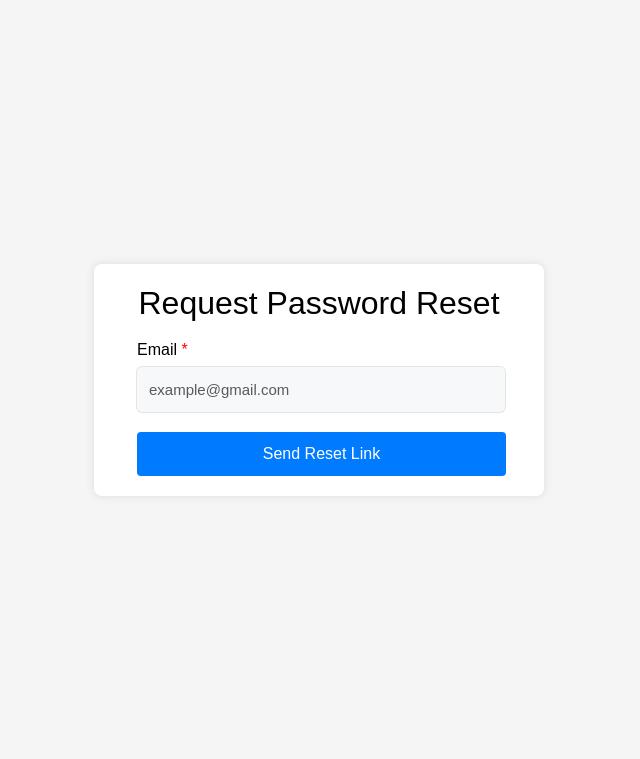
After one commit to cupcake-mastur/EcoWheels, a Flask app: page /request_password_reset in a window 1280 px wide. The commit adds this page. Shown: the top 759 px of the page, without its empty margins (321-961 px from the left). Run offline with Flask 3, Linux system fonts and the light colour scheme; parts of the project's set-up code (start-up, migrations or seed data) failed here and were passed over; some libraries are stand-ins or nearby versions.

Commit message:
add reset_password functions

```diff
--- a/Forms.py
+++ b/Forms.py
@@ -13,9 +13,19 @@ class CustomValidators:
             if not re.match(r'^[0-9]+$', field.data):
                 raise validators.ValidationError('Only numeric characters are allowed.')
 
+class RequestPasswordResetForm(Form):
+    email = EmailField('Email', [validators.DataRequired(), validators.Email(), validators.Length(max=50)])
+
+
+class ResetPasswordForm(Form):
+    password = PasswordField('Password', [validators.DataRequired(), validators.length(min=8, max=30),
+                                          validators.Regexp(regex=re.compile(r'^(?=.*[!@#$%^&*(),.?":{}|<>])'))])
+    confirm_password = PasswordField('Confirm Password', [validators.DataRequired(), validators.length(min=8, max=30),
+                                          validators.Regexp(regex=re.compile(r'^(?=.*[!@#$%^&*(),.?":{}|<>])'))])
+
 
 class CreateUserForm(Form):
-    email = EmailField('Email', [validators.DataRequired(), validators.Email()])
+    email = EmailField('Email', [validators.DataRequired(), validators.Email(), validators.Length(max=50)])
     full_name = StringField('Full Name', validators=[validators.DataRequired()])
     username = StringField('Username', validators=[validators.DataRequired()])
     phone_number = IntegerField('Phone Number', [validators.DataRequired(), validators.NumberRange(min=00000000, max=99999999)])
@@ -26,19 +36,22 @@ class CreateUserForm(Form):
 
 
 class LoginForm(Form):
-    email = EmailField('Email', [validators.DataRequired(), validators.Email()])
-    password = PasswordField('Password', [validators.DataRequired(), validators.length(min=8, max=30)])
+    email = EmailField('Email', [validators.DataRequired(), validators.Email(), validators.Length(max=50)])
+    password = PasswordField('Password', [validators.DataRequired(), validators.length(min=8, max=30),
+                                          validators.Regexp(regex=re.compile(r'^(?=.*[!@#$%^&*(),.?":{}|<>])'))])
 
 
 class UpdateProfileForm(Form):
-    email = EmailField('Email', [validators.DataRequired(), validators.Email()])
+    email = EmailField('Email', [validators.DataRequired(), validators.Email(), validators.Length(max=50)])
     full_name = StringField('Full Name', validators=[validators.DataRequired()])
     username = StringField('Username', validators=[validators.DataRequired()])
     phone_number = IntegerField('Phone Number', [validators.DataRequired(),
                                                  validators.NumberRange(min=00000000, max=99999999)])
     current_password = PasswordField('', [validators.DataRequired(), validators.length(min=8, max=30)])
-    new_password = PasswordField('New Password', [validators.Optional(), validators.length(min=8, max=30)])
-    confirm_new_password = PasswordField('Confirm New Password', [validators.Optional(), validators.length(min=8, max=30)])
+    new_password = PasswordField('New Password', [validators.Optional(), validators.length(min=8, max=30),
+                                          validators.Regexp(regex=re.compile(r'^(?=.*[!@#$%^&*(),.?":{}|<>])'))])
+    confirm_new_password = PasswordField('Confirm New Password', [validators.Optional(), validators.length(min=8, max=30),
+                                          validators.Regexp(regex=re.compile(r'^(?=.*[!@#$%^&*(),.?":{}|<>])'))])
 
     card_name = StringField('Card Name', validators=[validators.Optional(), validators.length(max=30)])
     card_number = StringField('Card Number', validators=[
--- a/__init__.py
+++ b/__init__.py
@@ -5,11 +5,12 @@ import stripe
 
 from flask import Flask, render_template, request, session, redirect, url_for, flash, current_app, jsonify, make_response, request
 from flask_mail import Mail, Message
-from Forms import CreateUserForm, UpdateProfileForm, LoginForm, AdminLoginForm, CreateVehicleForm
+from Forms import CreateUserForm, UpdateProfileForm, LoginForm, RequestPasswordResetForm, ResetPasswordForm, AdminLoginForm, CreateVehicleForm
 from werkzeug.security import generate_password_hash, check_password_hash
 from dotenv import load_dotenv, find_dotenv
 from datetime import datetime, timedelta, timezone
 from functools import wraps
+from itsdangerous import URLSafeTimedSerializer
 import hashlib
 import hmac
 import os
@@ -36,6 +37,7 @@ logging.basicConfig(filename='app.log', level=logging.DEBUG,
 app.config['MAX_CONTENT_LENGTH'] = 16 * 1024 * 1024  # 16 MB limit
 
 app.config['SECRET_KEY'] = os.environ.get("SECRET_KEY")
+s = URLSafeTimedSerializer(os.environ.get("SECRET_KEY"))
 app.config['SQLALCHEMY_DATABASE_URI'] = os.environ.get("DATABASE_URI")
 app.config['SQLALCHEMY_TRACK_MODIFICATIONS'] = False
 app.config['PERMANENT_SESSION_LIFETIME'] = timedelta(minutes=30)  # Session timeout after 30 minutes
@@ -343,6 +345,67 @@ def profile():
         return redirect(url_for('login'))
 
     return render_template('customer/profile_page.html', user=user)
+
+
+@app.route('/request_password_reset', methods=['GET', 'POST'])
+def request_password_reset():
+    error = None
+    request_password_reset_form = RequestPasswordResetForm(request.form)
+    if request.method == 'POST':
+        email = request.form.get('email')
+        user = db.session.query(User).filter_by(email=email).first()
+        if user:
+            token = s.dumps(email, salt='password-reset-salt')
+            reset_url = url_for('reset_password', token=token, _external=True)
+            send_password_reset_email(email, reset_url)  # Implement this function
+            error = "A password reset link has been sent to your email."
+        else:
+            error = "Email address not found"
+
+    return render_template('customer/request_password_reset.html', form=request_password_reset_form, error=error)
+
+
+def send_password_reset_email(email, reset_url):
+    msg = Message('Password Reset Request', recipients=[email])
+    msg.html = f'''
+    <p>Click the link below to reset your password:</p>
+    <p><a href="{reset_url}">Reset Password</a></p>
+    <p>If you did not request this, please contact us at +6562911189.</p>
+    '''
+    mail.send(msg)
+
+
+@app.route('/reset_password/<token>', methods=['GET', 'POST'])
+def reset_password(token):
+    error = None
+    reset_password_form = ResetPasswordForm(request.form)
+    try:
+        email = s.loads(token, salt='password-reset-salt', max_age=3600)
+    except:
+        error = "The password reset link is invalid or has expired"
+        return redirect(url_for('request_password_reset'))
+
+    if request.method == 'POST':
+        new_password = request.form.get('new_password')
+        confirm_password = request.form.get('confirm_password')
+
+        if new_password != confirm_password:
+            error = "Passwords do not match"
+            return redirect(url_for('reset_password', token=token))
+
+        user = db.session.query(User).filter_by(email=email).first()
+        if user:
+            user.password_hash = generate_password_hash(new_password)
+            new_password_history = PasswordHistory(user_id=user.id, password_hash=user.password_hash)
+            db.session.add(new_password_history)
+            db.session.commit()
+            error = "Your password has been reset"
+            return redirect(url_for('login'))
+        else:
+            error = "An error occurred. Please try again"
+            return redirect(url_for('request_password_reset'))
+
+    return render_template('customer/reset_password.html', form=reset_password_form, token=token, error=error)
 
 
 @app.route('/edit_profile', methods=['GET', 'POST'])
--- a/templates/customer/login.html
+++ b/templates/customer/login.html
@@ -29,7 +29,7 @@
             <div class="reg_btn">
                 <input type="submit" value="Login">
             </div>
-             <p class="info" style="margin-left: 28px; margin-bottom: 20px;">Forgot Password? Reset it <a href="#" class="login-link">here</a></p>
+             <p class="info" style="margin-left: 28px; margin-bottom: 20px;">Forgot Password? Reset it <a href="/request_password_reset" class="login-link">here</a></p>
             <p class="info" style="margin-left: 28px; margin-bottom: 20px;">Don't have an account? Sign Up <a href="/sign_up" class="login-link">here</a></p>
         </form>
     </div>
--- /dev/null
+++ b/templates/customer/request_password_reset.html
@@ -0,0 +1,109 @@
+{% extends "base.html" %}
+{% block title %}Request Password Reset{% endblock %}
+
+{% block content %}
+{% from "_formHelper.html" import render_field %}
+  <style>
+    body {
+      font-family: Arial, sans-serif;
+      background-color: #f5f5f5;
+      margin: 0;
+      padding: 0;
+      display: flex;
+      justify-content: center;
+      align-items: center;
+      height: 95vh;
+    }
+
+    h2 {
+      color: black;
+      text-align: center;
+    }
+
+    .container {
+      background-color: #fff;
+      padding: 20px;
+      border-radius: 8px;
+      box-shadow: 0 0 10px rgba(0, 0, 0, 0.1);
+      max-width: 450px;
+      width: 100%;
+    }
+
+    form {
+      display: flex;
+      flex-direction: column;
+    }
+
+    label {
+      font-weight: 500;
+      margin-top: 7px;
+      margin-bottom: 5px;
+      color: black;
+      display: block;
+    }
+
+    .input_box label::after{
+    content: " *";
+    color: red;
+    }
+
+    .input_box {
+      margin-left: 23px;
+    }
+
+    .input_box input {
+    width: 95.1%;
+    height: 45px;
+    border: none;
+    outline: none;
+    border-radius: 5px;
+    font-size: 15px;
+    box-shadow: 0px 0px 0px 1px rgba(0, 0, 0, 0.1);
+    background-color: #f6f8fa;
+    font-family: 'Poppins', sans-serif;
+    transition: all 120ms ease-out 0s;
+    }
+
+    button {
+      background-color: #007bff;
+      color: #fff;
+      border: none;
+      border-radius: 4px;
+      padding: 10px 15px;
+      margin-top: 20px;
+      margin-left: 23px;
+      width: 90%;
+      font-size: 16px;
+      cursor: pointer;
+      transition: background-color 0.3s ease;
+    }
+
+    button:hover {
+      background-color: #0056b3;
+    }
+
+    button:active {
+      background-color: #004085;
+    }
+  </style>
+
+<body>
+  <div class="container">
+    <h2>Request Password Reset</h2>
+    {% if error and not error_in_modal %}
+    <p style="text-align: center; {% if error == 'A password reset link has been sent to your email.' %}color: LimeGreen;{% else %}color: red;{% endif %}">
+      {{ error }}
+    </p>
+    {% endif %}
+    <form method="POST" action="{{ url_for('request_password_reset') }}" autocomplete="off">
+      <div>
+        <div class="input_box">
+          {{ render_field(form.email, class="form-control", id="email", placeholder="example@gmail.com") }}
+        </div>
+      </div>
+      <button type="submit">Send Reset Link</button>
+    </form>
+  </div>
+</body>
+
+{% endblock %}
```
Also changed, not shown: templates/customer/reset_password.html (added, +22 -0 lines).
